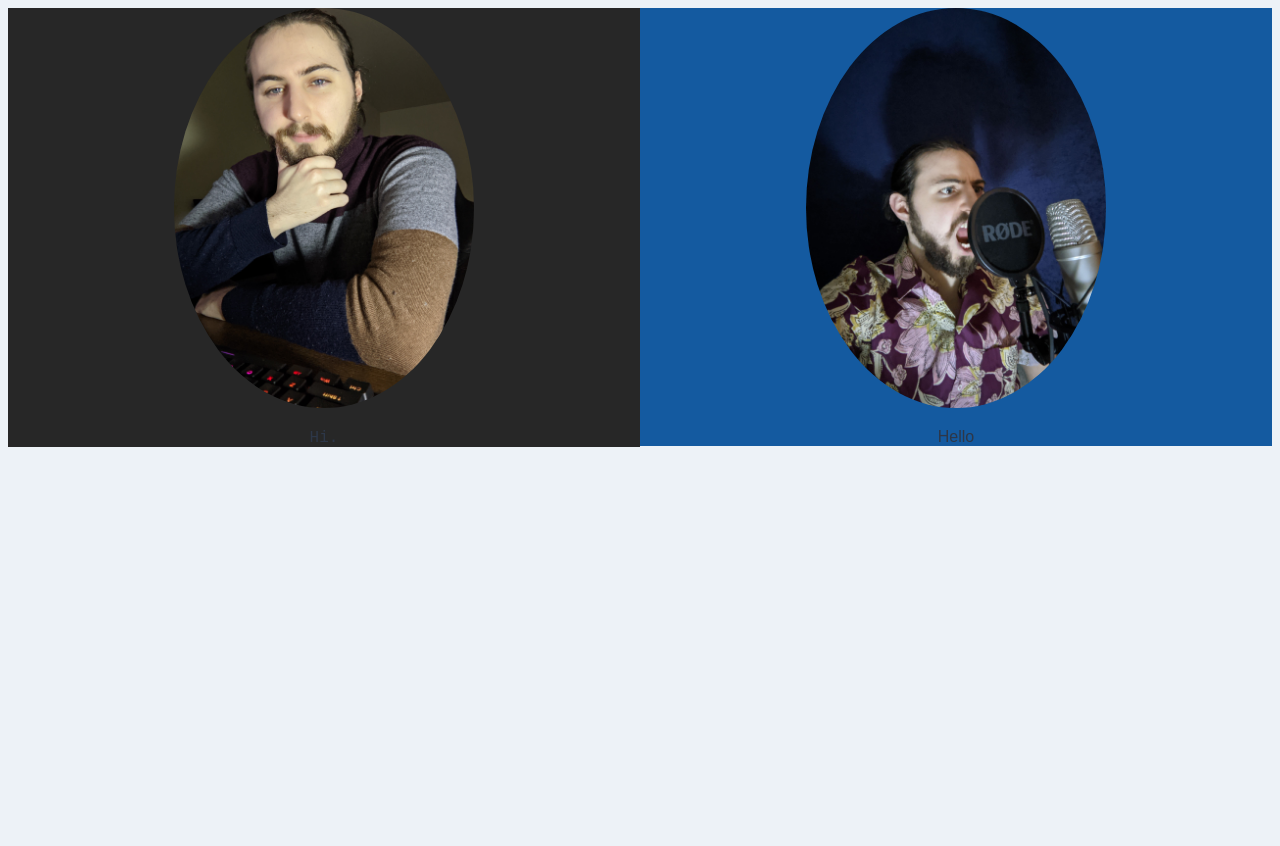
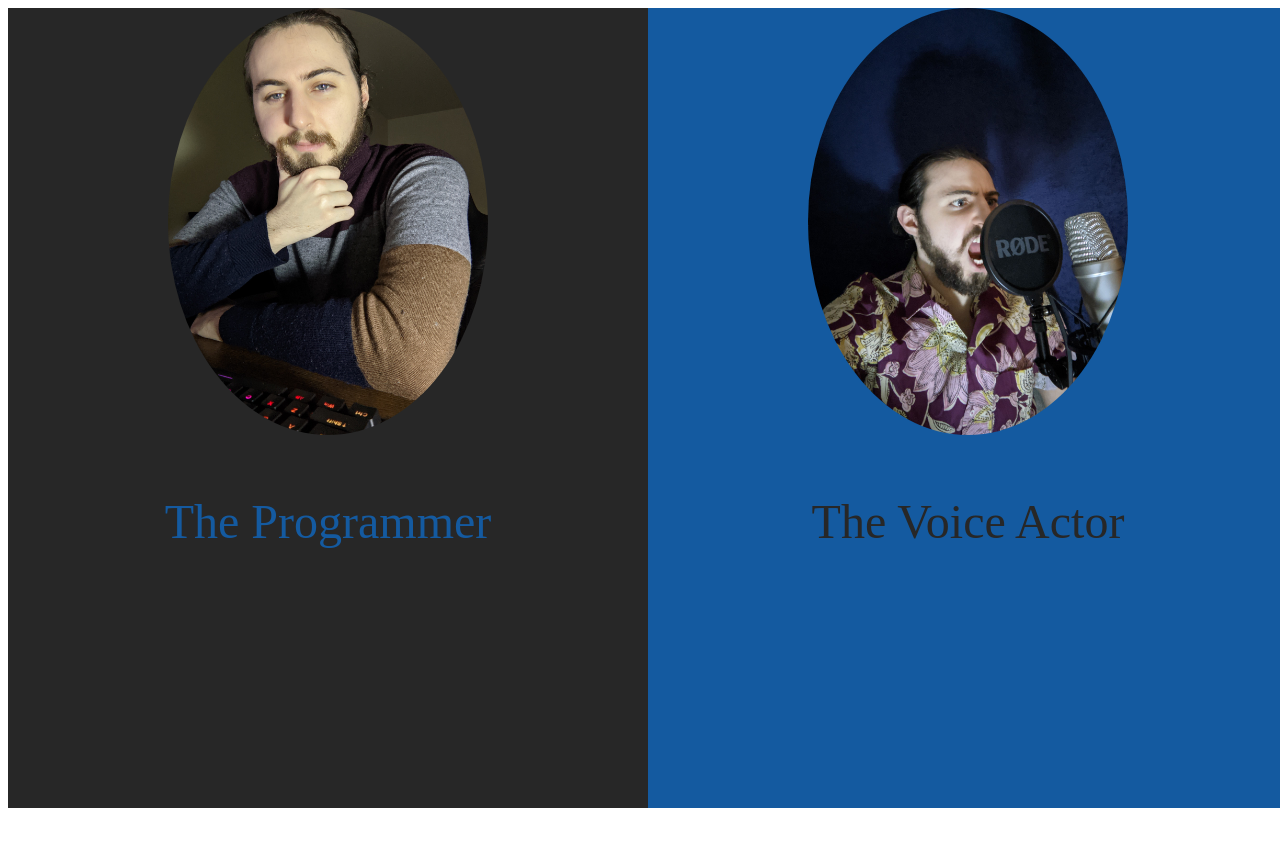
Before and after one commit to thesmith4734/gswebsite2.0, a React (Create React App) app: page / in a window 1280 px wide. Shown: the top 846 px of the page. After the commit the page ends 808 px from the top, so only its background shows below. Built offline with nearby package versions, Linux system fonts and the light colour scheme.

Commit message:
Styling working

```diff
--- a/src/App.css
+++ b/src/App.css
@@ -1,70 +1,4 @@
-body {
-    background-color: #EDF2F7;
-    color: #2D3748;
-    font-family: -apple-system, BlinkMacSystemFont, 'Segoe UI', Roboto, Oxygen, Ubuntu, Cantarell, 'Open Sans', 'Helvetica Neue', sans-serif;
+html, body, body > div, .app {
+    height: 100%;
+    width: 100%
 }
-
-h1 {
-    font-size: 2rem;
-}
-
-.container {
-    width: 800px;
-    margin: 0 auto;
-}
-
-.message {
-    background-color: #F7FAFC;
-    width: 400px;
-    margin-top: 2-px;
-    border-top: solid 2px #fff;
-    border-radius: 8px;
-    padding: 12px;
-    box-shadow: 0 10px 15px -3px rgba(0, 0, 0, 0.1), 0 4px 6px -2px rgba(0, 0, 0, 0,05);
-}
-
-.field {
-    display: flex;
-    justify-content: flex-start;
-    margin-top: 2px;
-}
-
-.label {
-    font-weight: bold;
-    font-size: 1rem;
-    width: 6rem;
-}
-
-.value {
-    color: #4A5568;
-}
-
-.content .value {
-    font-style: italic;
-}
-
-.index_container {
-    height: 1000px
-}
-
-.centered_left {
-    background-color: #272727;
-    text-align: center;
-    font-family: "Courier New", "Lucidia Console", Helvetica;
-  }
-
-.centered_right {
-    background-color: #145aa0;
-    text-align: center;
-    font-family: Arial, Helvetica, sans-serif;
-}
-
-.centered_left img {
-    width: 300px;
-    border-radius: 100%;
-}
-
-.centered_right img {
-    width: 300px;
-    border-radius: 100%;
-}
--- a/src/App.js
+++ b/src/App.js
@@ -1,6 +1,7 @@
 import React, { Component } from 'react';
+import SplitTheScreen from './splitscreen';
 // import MessageList from './message-list';
-import TestGrid from './test-gird';
+// import TestGrid from './test-gird';
 
 import './App.css';
 
@@ -9,7 +10,7 @@ class App extends Component {
 
     render() {
         return (
-            <TestGrid />
+            <SplitTheScreen />
         )
     }
 }
--- /dev/null
+++ b/src/splitscreen.js
@@ -0,0 +1,68 @@
+import React, { Component } from 'react';
+import { withStyles } from "@material-ui/core/styles";
+import Box from '@material-ui/core/Box'
+import prog_img from './assets/the_programmer.jpg'
+import voice_img from './assets/the_voice_actor.jpg'
+
+const styles = theme => ({
+    splitScreen: {
+        display: 'flex',
+        flexWrap: 'nowrap',
+        flexDirection: 'row',
+        height: '100%'
+    },
+    leftPane: {
+        backgroundColor: '#272727',
+        width: '50%',
+        height: '100%'
+    },
+    rightPane: {
+        backgroundColor: '#145aa0',
+        width: '50%'
+    },
+    leftPaneCentered: {
+        textAlign: 'center',
+        color: '#145aa0',
+        fontSize: 'xxx-large'
+    },
+    rightPaneCentered: {
+        textAlign: 'center',
+        color: '#272727',
+        fontSize: 'xxx-large'
+    },
+    leftPhoto: {
+        height: '50%',
+        width: '50%',
+        borderRadius: '50%'
+    },
+    rightPhoto: {
+        height: '50%',
+        width: '50%',
+        borderRadius: '50%'
+
+    }
+});
+
+class SplitTheScreen extends Component {
+    render() {
+        const classes = this.props.classes;
+        return (
+            <div className={classes.splitScreen}>
+                <div className={classes.leftPane}>
+                    <div className={classes.leftPaneCentered}>
+                        <img src={prog_img} alt="An extremely good looking man sitting in front of a keyboard looking very smart and good at programming" className={classes.leftPhoto}/>
+                        <p>The Programmer</p>
+                    </div>
+                </div>
+                <div className={classes.rightPane}>
+                    <div className={classes.rightPaneCentered}>
+                    <img src={voice_img} alt="An stylish gentleman passionately practicing voice lines into a high quality microphone" className={classes.rightPhoto}/>
+                        <p>The Voice Actor</p>
+                    </div>
+                </div>
+            </div>
+        )
+    }
+}
+
+export default withStyles(styles)(SplitTheScreen)
--- a/src/test-gird.js
+++ b/src/test-gird.js
@@ -12,13 +12,13 @@ class TestGrid extends Component {
                     <Grid item xs={6}>
                         <div className="centered_left" justify="space-evenly" alignItems="center">
                             <img src={prog_img} alt="An extremely good looking man sitting in front of a keyboard looking very smart and good at programming"/>
-                            <p>Hi.</p>
+                            <p>The Programmer</p>
                         </div>
                     </Grid>
                     <Grid item xs={6}>
                         <div className="centered_right">
-                            <img src={voice_img} alt="An extremely good looking man sitting in front of a keyboard looking very smart and good at programming"/>
-                            <p> Hello</p>
+                            <img src={voice_img} alt="An extremely good looking man passionatly and animatedly speaking voice lines into a mic"/>
+                            <h1>The Voice Actor</h1>
                         </div>
                     </Grid>
                 </Grid>
@@ -28,7 +28,7 @@ class TestGrid extends Component {
 }
 const styles = theme => ({
     container: {
-        padding: theme.spacing.unit
+        width: '800px'
     }
 })
 export default withStyles(styles)(TestGrid)
```
